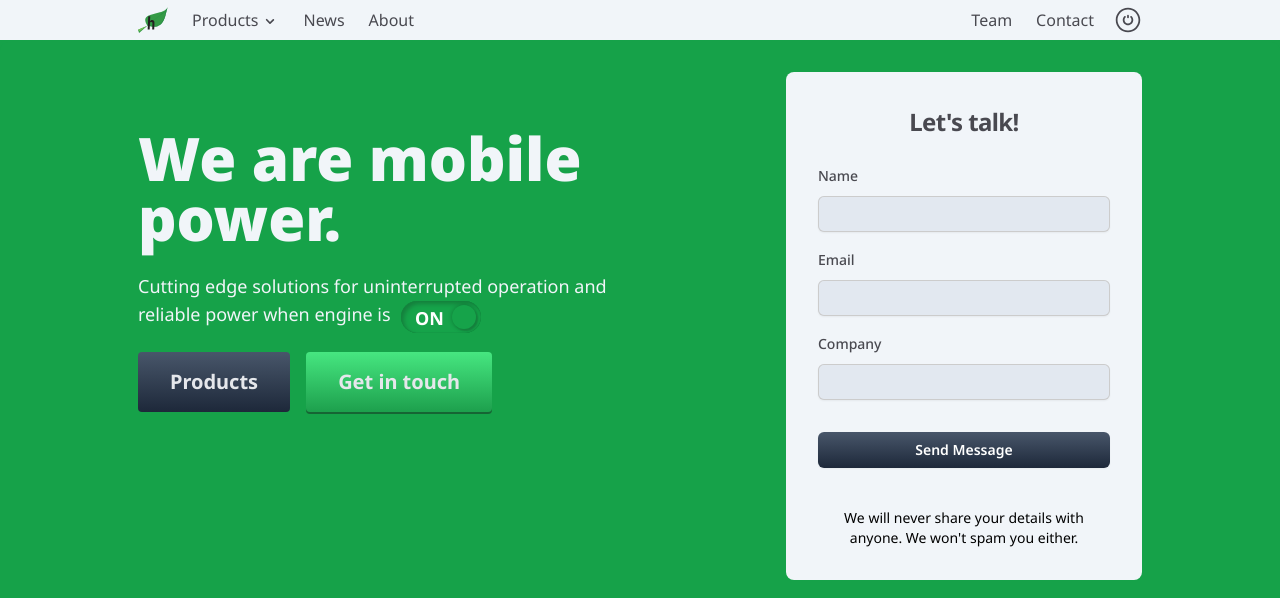
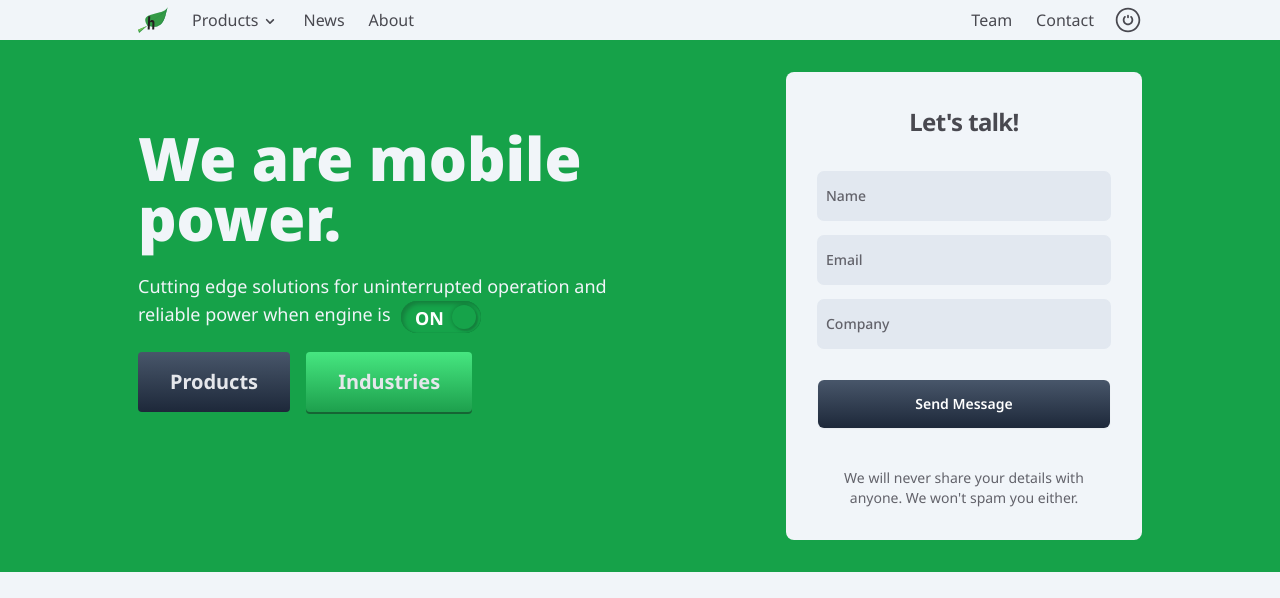
Before and after one commit to betaluis/hhg-website, a Next.js app: page / in a window 1280 px wide. Shown: the top 598 px of the page. Built offline with nearby package versions, Linux system fonts and the light colour scheme.

Commit message:
transitions

```diff
--- a/app/globals.css
+++ b/app/globals.css
@@ -19,7 +19,7 @@
             /* TODO: Fix content dark 1 and 2 */
             --content-dark: 240deg 4% 30%;          /* #494950 || #dadce2 */
             --content-dark-2: 240deg 0% 0%;         /* #000000 || #dadce2 */
-            --content-dark-3: 240deg 0% 0%;         /* #000000 || #94949e */
+            --content-dark-3: 240deg 4% 40%;        /* #62626a || #94949e */
 
             --hero-heading: 210deg 40% 96%;         /* #f1f5f9 || #dadce2 */
 
@@ -42,7 +42,7 @@
             --green-gradient-to-hover: 141.7deg 76.6% 59%;                      /* #46e780 || #46e780 */
 
             /* Outline Colors */
-            --outline-color-1: 0deg 0% 80%;                                    /* #bfbfbf || #404040 */
+            --outline-color-1: 215deg 31.8% 91.4%;                                    /* #bfbfbf || #404040 */
             --outline-color-2: 210deg 40% 96.1%;
         }
        :root[data-theme="dark"] {
@@ -114,7 +114,7 @@
             --content-light-2: 210deg 40% 96%;
             --content-dark: 240deg 4% 30%;
             --content-dark-2: 240deg 0% 0%;
-            --content-dark-3: 240deg 0% 0%;
+            --content-dark-3: 240deg 4% 40%;
             --hero-heading: 210deg 40% 96%;
 
             --bkg-green: 142deg 76% 36%;
@@ -134,7 +134,7 @@
             --green-gradient-to-hover: 141.7deg 76.6% 59%;
 
             /* Used for Outlines */
-            --outline-color-1: 0deg 0% 80%;
+            --outline-color-1: 215deg 31.8% 91.4%;
             --outline-color-2: 210deg 40% 96.1%;
         }
     }
--- a/app/layout.tsx
+++ b/app/layout.tsx
@@ -2,6 +2,7 @@ import { leftNavItems, rightNavItems } from '@/data/NavLinks';
 import './globals.css'
 
 import Navbar from '@/components/Navbar';
+import { FadeIn } from '@/components/Animations';
 
 export const metadata = {
     title: "Harrison Hydra-Gen",
@@ -17,6 +18,7 @@ export default function RootLayout({ children }: Props) {
     return (
         <html lang="en" data-theme="light">
             <body className="bg-slate-100">
+                <FadeIn>
                     <Navbar
                         leftNavItems={leftNavItems}
                         rightNavItems={rightNavItems}
@@ -24,6 +26,7 @@ export default function RootLayout({ children }: Props) {
                     <main>
                         {children}
                     </main>
+                </FadeIn>
             </body>
         </html>
     )
--- a/components/Animations.tsx
+++ b/components/Animations.tsx
@@ -7,6 +7,21 @@ interface Props {
     delay?: number,
     duration?: number
 }
+
+export const FadeIn = ({ children, delay = 0, duration = 1}: Props) => {
+    return (
+        <motion.div
+            initial="hidden"
+            whileInView="visible"
+            viewport={{ once: true }}
+            transition={{ duration: duration, delay: delay }}
+            variants={{
+                visible: { opacity: 1 },
+                hidden: { opacity: 0 }
+            }}
+        >{children}</motion.div>
+    )
+};
 
 export const FadeUp = ({ children, y = 50, delay = 0, duration = 1}: Props) => {
     return (
--- a/components/BlurEffect.tsx
+++ b/components/BlurEffect.tsx
@@ -24,12 +24,12 @@ const BlurEffect = ({ children, items }: Props) => {
         <div
             className="
                 gradient-blur bg-bkg-green w-full h-full relative
-                before:absolute before:top-0 before:left-0 before:w-full before:h-full before:opacity-0 before:transition-opacity before:ease-in-out before:duration-400 before:delay-100 before:rounded-lg before:z-[3]
-                after:absolute after:top-0 after:left-0 after:w-full after:h-full after:opacity-0 after:transition-opacity after:ease-in-out after:duration-400 after:delay-100 after:rounded-lg after:z-[1]
+                before:absolute before:top-0 before:left-0 before:w-full before:h-full before:opacity-0 before:transition-opacity before:ease-in-out before:duration-400 before:delay-100 before:z-[3]
+                after:absolute after:top-0 after:left-0 after:w-full after:h-full after:opacity-0 after:transition-opacity after:ease-in-out after:duration-400 after:delay-100 after:z-[1]
             "
             onMouseMove={(e: React.MouseEvent) => handleMouse(e)}
         >
-            <div className="gradient-content absolute top-0 left-0 w-full h-[calc(100%-3px)] bg-bkg-green mt-[1.5px] rounded-lg z-[2]">
+            <div className="gradient-content absolute top-0 left-0 w-full h-[calc(100%-3px)] bg-bkg-green mt-[1.5px] z-[2]">
             </div>
             <div className="z-10 relative">
                 {children}
--- a/components/Form.tsx
+++ b/components/Form.tsx
@@ -12,8 +12,6 @@ const Input = ({ text, type, required }: { text: string, type: "text" | "email",
     return (
         <div>
             <label htmlFor={text} className="block text-sm font-medium leading-6 text-content-dark-1">
-                {text.charAt(0).toUpperCase() + text.slice(1)}
-            </label>
                 <div className="mt-2">
                     <input
                         id={text}
@@ -21,12 +19,14 @@ const Input = ({ text, type, required }: { text: string, type: "text" | "email",
                         type={type}
                         autoComplete={text}
                         required={required}
-                    className="block w-full rounded-md border-0 py-1.5 bg-bkg-light-2
-                    text-content-dark-1 shadow-sm ring-1 ring-inset outline-none
-                    ring-outlineColor-1 placeholder:text-content-dark-1 focus:ring-2 pl-2
+                        placeholder={text.charAt(0).toUpperCase() + text.slice(1)}
+                        className="block w-full rounded-md border-0 py-3 bg-bkg-light-2
+                        text-content-dark-1 outline-none ring-1
+                        ring-outlineColor-1 placeholder:text-content-dark-3 focus:ring-2 pl-2
                         focus:ring-inset focus:ring-green-600 sm:text-sm sm:leading-6"
                     />
                 </div>
+            </label>
         </div>
     )
 }
@@ -37,7 +37,7 @@ const Button = () => {
             <button
                 type="submit"
                 className="flex w-full justify-center rounded-md bg-dark-gradient
-                px-3 py-1.5 text-sm font-semibold leading-6 text-white shadow-sm
+                px-3 py-3 text-sm font-semibold leading-6 text-white shadow-sm
                 hover:bg-dark-gradient-hover
                 focus-visible:outline focus-visible:outline-offset-2 focus-visible:outline-green-600"
             >
--- a/components/Navbar.tsx
+++ b/components/Navbar.tsx
@@ -23,7 +23,7 @@ const SubList = ({ items }: { items: NavItem[] }) => {
         <ul className="
             rounded-lg absolute -left-12 top-14 bg-bkg-light-1 min-w-[280px] p-4 opacity-0 pointer-events-none
             group-hover:pointer-events-auto group-hover:opacity-100 duration-150 transition-opacity
-            before:h-4 before:w-full before:absolute before:-top-4 before:left-0 before:bg-red-800 before:opacity-0
+            before:h-4 before:w-full before:absolute before:-top-4 before:left-0 before:opacity-0
             after:absolute after:-top-3 after:left-[31%]
             after:h-0 after:w-0
             after:border-r-transparent after:border-r-[20px]
--- a/sections/home/Hero.tsx
+++ b/sections/home/Hero.tsx
@@ -3,6 +3,7 @@ import Button from "@/components/Button"
 import Container from "@/components/Container"
 import BlurEffect from "@/components/BlurEffect"
 import Form from "@/components/Form"
+import { FadeUp, ScaleIn } from "@/components/Animations"
 
 const Heading = () => {
     return (
@@ -47,8 +48,8 @@ const Buttons = () => {
                 largeMobile={true}
             />
             <Button
-                label="Get in touch"
-                href="/"
+                label="Industries"
+                href="/industries"
                 bold={true}
                 textColor="light"
                 className="bg-green-gradient hover:bg-green-gradient-hover px-8 drop-shadow-[0_2px_0_rgba(22,101,52,1)]"
@@ -63,15 +64,19 @@ const Hero = () => {
     return (
         <section className="bg-bkg-green relative">
             <BlurEffect>
-                <Container classes="bg_people">
+                <Container>
                     <div className="flex justify-center sm:justify-between py-8">
+                        <FadeUp delay={1}>
                             <div className="pt-24 pb-44 sm:py-32 lg:py-14">
                                 <Heading />
                                 <Text />
                                 <Buttons />
                             </div>
+                        </FadeUp>
                         <div className="">
+                            <FadeUp delay={1.8}>
                                 <Form />
+                            </FadeUp>
                         </div>
                     </div>
                 </Container>
```
Lines whose indentation alone changed are shown as unchanged.
